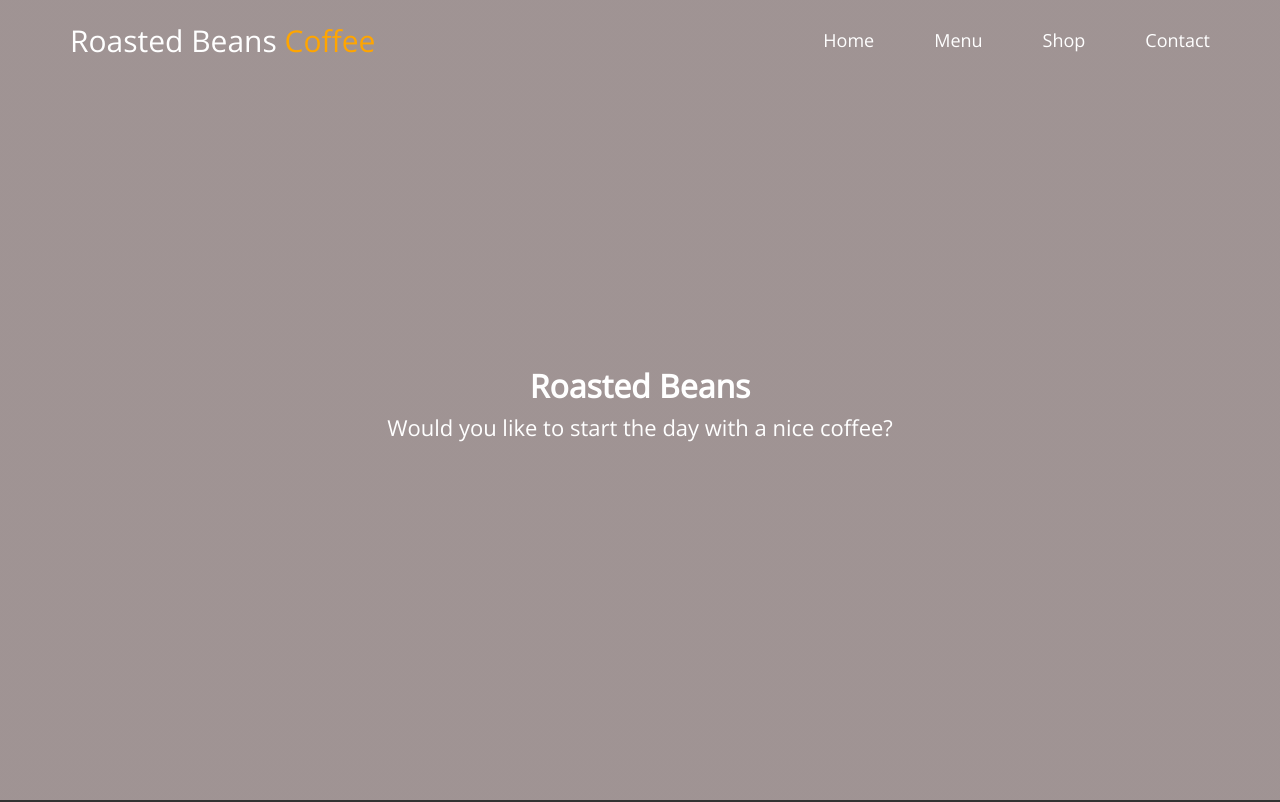
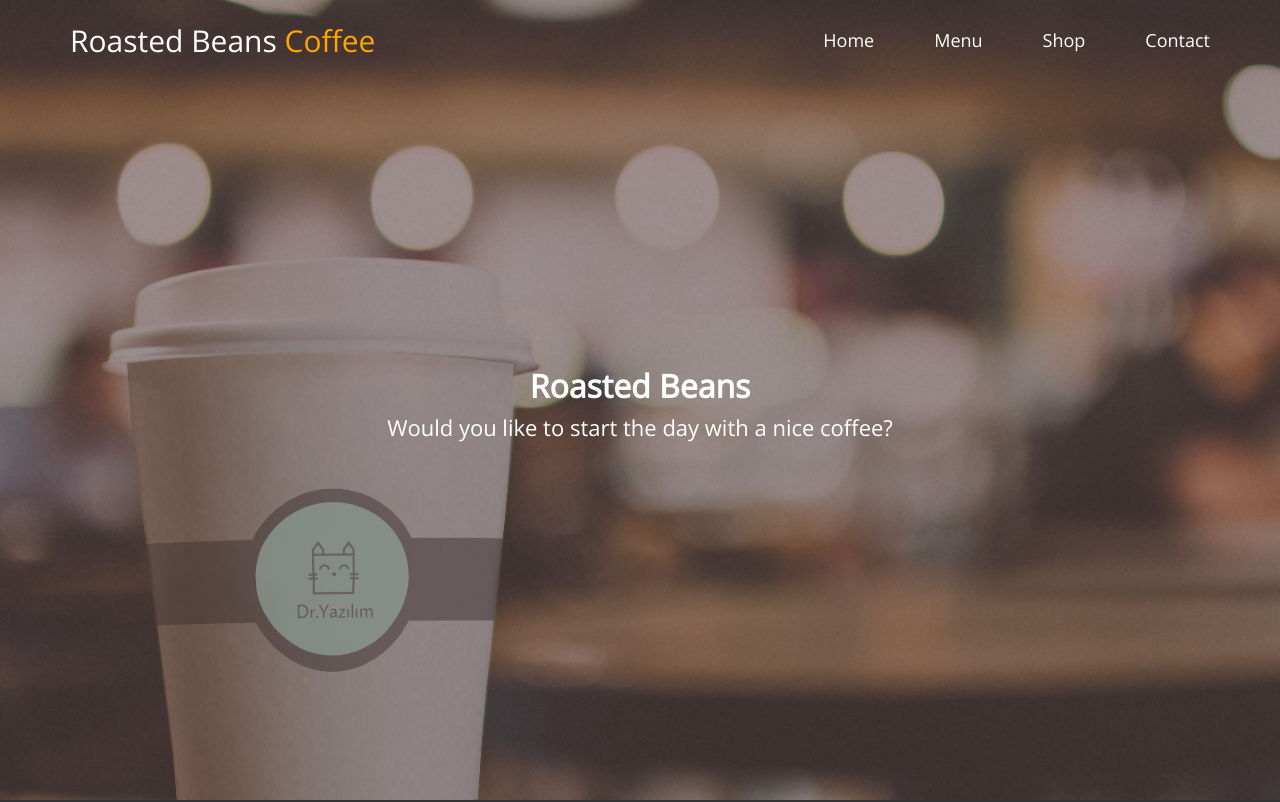
Before and after one commit to youknow-me/coffee, a plain HTML site: page index.html in a window 1280 px wide. Shown: the top 802 px of the page. Drawn offline with nearby package versions, Linux system fonts and the light colour scheme.

Commit message:
Update style.css

```diff
--- a/style.css
+++ b/style.css
@@ -64,7 +64,7 @@ header nav ul li a:hover {
     position: relative;
     min-height: 100vh;
     width: 100%;
-    background-image: linear-gradient(to bottom right, rgba(96, 76, 76, .6), rgba(96, 76, 76, .6)), url("img/bg-image.jpeg");
+    background-image: linear-gradient(to bottom right, rgba(96, 76, 76, .6), rgba(96, 76, 76, .6)), url("bg-image.jpeg");
     background-position: center bottom;
     background-repeat: no-repeat;
     background-size: cover;
```
